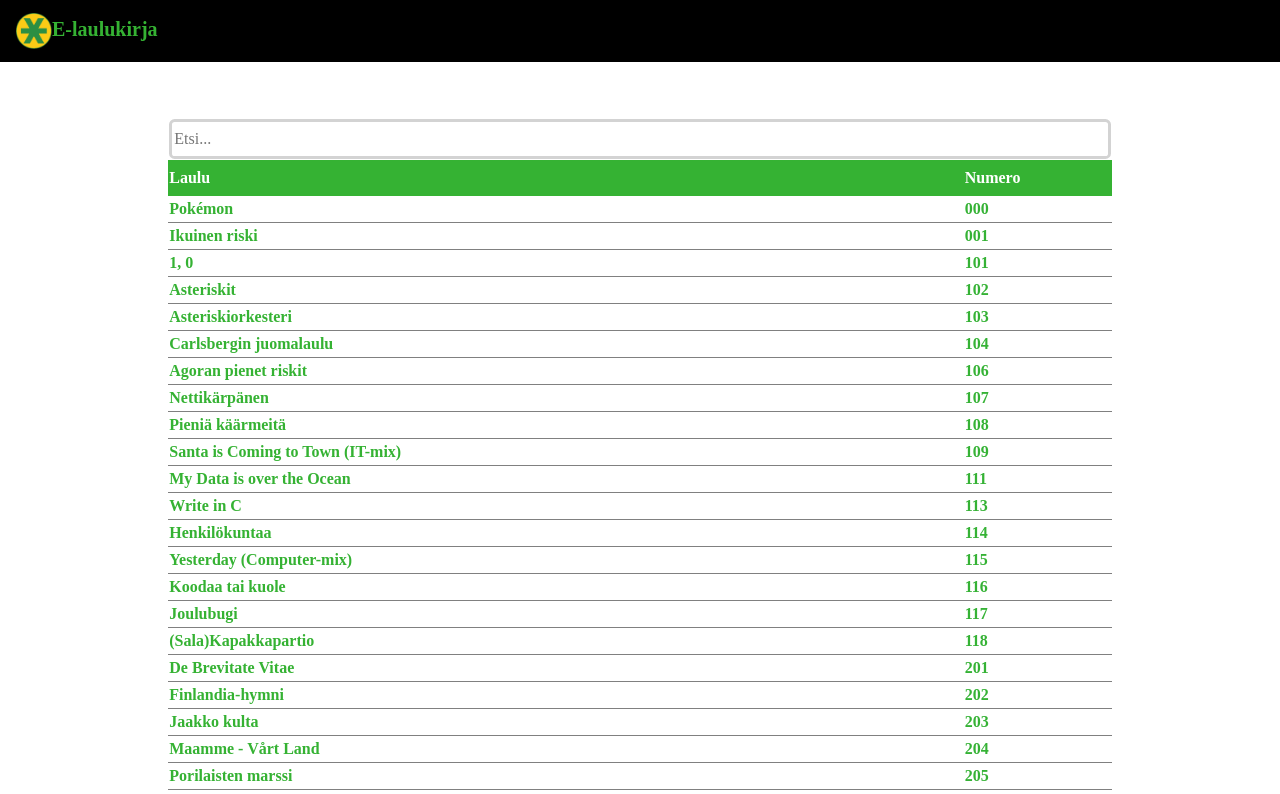
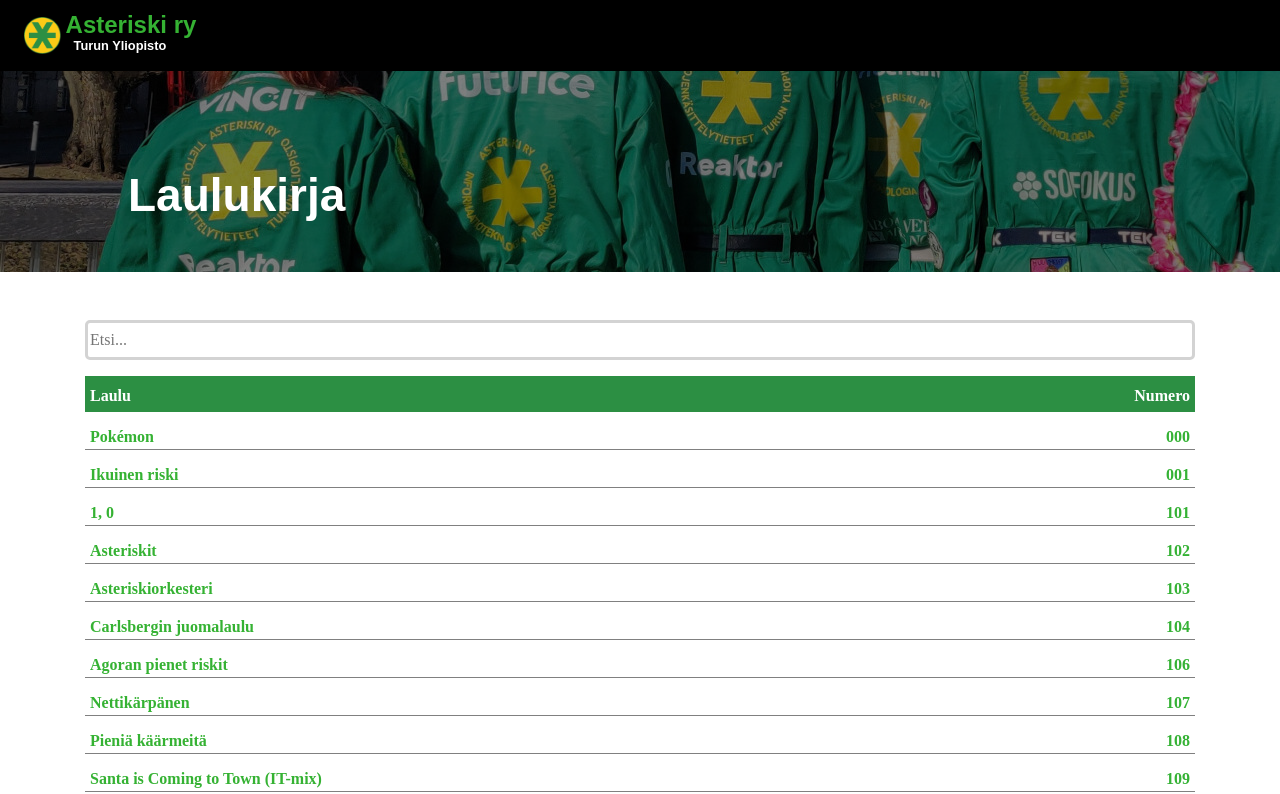
Before and after one commit to asteriskiry/e-laulukirja-frontend, a React (Create React App) app: page / in a window 1280 px wide. Shown: the top 794 px of the page. Built offline with nearby package versions, Linux system fonts and the light colour scheme.

Commit message:
Cleaned up the code and improved appearance

```diff
--- a/src/App.js
+++ b/src/App.js
@@ -5,7 +5,6 @@ import HomeView from './views/HomeView.js';
 import LoginView from './views/LoginView.js';
 import SongView from './views/SongView.js';
 import './app.css'
-
 
 function App() {
   return (
--- a/src/app.css
+++ b/src/app.css
@@ -1,71 +1,192 @@
 *{
     list-style-type: none;
-
     font-family: 'Montserrat', 'sans-serif';
-    /* color: #35b233; */
 }
 
 #logo{
-    width: 1.8em;
-    height: 1.8em;
+    width: 2.3em;
+    height: 2.3em;
     background-color: transparent;
+    margin-top: auto;
+    margin-bottom: auto;
+    transition: 0.5s;
 }
+
+#logo:hover {
+    transform: rotateZ(360deg);
+}
+
+#header-link {
+    text-decoration: none;
+    display: flex;
+    flex-direction: column;
+    text-align: left;
+    color: #35b233;
+    margin-top: auto;
+    margin-bottom: auto;
+}
+
+#header-title, #header-subtitle {
+    font-family: 'Poppins', sans-serif;
+    font-weight: bold;
+}
+
+#header-title {
+    color: #35b233;
+    font-size: 1.5em;
+    margin-top: 0.3em;
+    margin-left: 0.2em;
+    margin-bottom: -0.3em;
+}
+
+#header-subtitle {
+    margin-left: 0.2em;
+    color: white;
+    font-size: 0.8em;
+    margin-left: 1em;
+}
+
 #header{
     background-color: black;
-    color: #35b233  ;
+    color: #35b233;
+    width: 100%;
+    position: fixed;
+    top: 0;
+    z-index: 1;
+}
+
+#header-container {
+    display: flex;
+    flex-direction: row;
+    align-items: center;
+    margin-left: 1.5em;
 }
 
 .link {
     color: #35b233;
+
+}
+.tablerow:hover {
+    color: #35b233;
 }
 
-.link:hover {
-    text-decoration: underline;
-    color: #35b235;
+.tablerow:hover {
+    font-size: 115%;
+    text-decoration: none;
 }
 
-#toprow{
-    background-color: #35b233;
+#toprow {
+    background-color: #2c8f43;
     color: white;
     height: 2.25em;
+    font-weight: bold;
 }
 
-#indent{
-    text-indent: 5em;
+.toprowcell {
+    transition: 0.2s;
+    height: 100%;
+    vertical-align: middle;
+}
 
+#toprow, .tablerow {
+    margin-top: auto;
+    margin-bottom: auto;
+    display: flex;
+    flex-direction: row;
+    align-items: center;
+    transition: 0.2s;
 }
-.tablerow{
 
+.tablerow {
     color: #35b235;
     border-bottom: 0.05em solid gray;
+    margin-top: 5px;
+    margin-bottom: 5px;
+    font-weight: bold;
+}
+
+.songtitle, #toprow-left {
+    padding-left: 5px;
+    width: 85%;
+    padding-top: 8px;
+}
+
+.songnumber, #toprow-right {
+    padding-top: 8px;
+    width: 15%;
+    text-align: right;
+    padding-right: 5px;
+}
+
+#indent {
+    text-indent: 5em;
+}
+
+#song, #main {
+    margin-top: 3em;
+}
+
+#songlist, #song {
+    width: 100%;
+    margin-left: auto;
+    margin-right: auto;
+}
+
+#song {
+    margin-left: auto;
+    margin-right: auto;
 
 }
 
-#songlist, #song{
-    width: 85%;
-    margin-left: 7.5%;
-    margin-right: 7.5%;
-    margin-top: 5%;
+#search {
+    width: 100%;
+    border: 0.2em solid lightgray;
+    border-radius: 5px;
+    height: 2.5em;
+    margin-bottom: 1em;
 }
 
-#search{
+#main {
     width: 100%;
-    border: 0.2em solid lightgray;
-    border-radius: 0.35em;
-    height: 2.5em;
+    margin-left: auto;
+    margin-right: auto;
+    align-content: center;
+    justify-content: center;
 }
 
-
-#main{
-    align-content: center;
-    justify-content: center;
-
-}
-.toprowcell:hover{
+.toprowcell:hover {
     background-color: #008000;
     cursor: pointer;
-    text-decoration: underline;
 }
 
+#banner {
+    background-image: url("components/banner/tausta-smaller.jpeg");
+    width: 100%;
+    height: 17em;
+}
+
+#banner-container {
+    position: relative;
+    top: 0;
+    left: 0;
+    width: 100%;
+    height: 100%;
+    background-color: rgba(0,0,0, 0.5);
+    z-index: 0;
+    align-items: center;
+}
+
+#banner-title {
+    padding-top: 3.5em;
+    margin-left: 10%;
+    color: white;
+    font-size: 3em;
+    z-index: 4;
+    opacity: 1;
+    font-size: 46px;
+    font-weight: bold;
+    font-family: 'Poppins',sans-serif;
+}
 
 @import url('https://fonts.googleapis.com/css?family=Montserrat&display=swap');
+@import url('https://fonts.googleapis.com/css?family=Poppins&display=swap');
--- /dev/null
+++ b/src/components/banner/BannerComponent.js
@@ -0,0 +1,13 @@
+import React, { Component } from 'react';
+
+class BannerComponent extends Component {
+  render(){
+    return(
+      <div id="banner">
+        <div id="banner-container"><p id="banner-title">Laulukirja</p></div>
+      </div>
+    )
+  }
+}
+
+export default BannerComponent
--- a/src/components/header/HeaderComponent.js
+++ b/src/components/header/HeaderComponent.js
@@ -1,18 +1,13 @@
 import React, { Component } from 'react';
-import { Navbar} from 'react-bootstrap';
-import  logo from './asteriski-logo.png'
+import logo from './asteriski-logo.png'
 
 class HeaderComponent extends Component {
-
   render() {
     return (
-      <Navbar id="header" variant="dark" expand="lg" >
-
-       <Navbar.Brand id="header" href="/"><img id="logo" alt="Asteriski logo" src={logo} /><b>E-laulukirja</b></Navbar.Brand>
-
-        <Navbar.Collapse id="header">
-        </Navbar.Collapse>
-      </Navbar>
+      <div id="header">
+       <div id="header-container" href="/"><img id="logo" alt="Asteriski logo" src={logo} />
+        <a id="header-link" href="/"><p id="header-title">Asteriski ry</p> <p id="header-subtitle">Turun Yliopisto</p></a></div>
+      </div>
     );
   }
 }
--- a/src/components/main/MainComponent.js
+++ b/src/components/main/MainComponent.js
@@ -1,13 +1,15 @@
 import React, { Component } from 'react';
 import { Container } from 'react-bootstrap';
 import Header from '../header/HeaderComponent.js';
+import BannerComponent from '../banner/BannerComponent.js'
 
 class MainComponent extends Component {
   render() {
     return (
       <div>
         <Header />
-        <Container>{this.props.children}</Container>
+          <BannerComponent />
+          <Container id="container">{this.props.children}</Container>
       </div>
     );
   }
--- a/src/components/songlist/SonglistComponent.js
+++ b/src/components/songlist/SonglistComponent.js
@@ -39,28 +39,26 @@ sortSongs(songs){
     || this.state.search.toLowerCase() === song.number.substring(0, this.state.search.length).toLowerCase())
     let songs = this.sortSongs(filtered)
 
-
     return (
-      <div>
-
-          <div id="main">
-
-            <table id="songlist">
-              <tbody>
-              <tr><th colSpan="2"><input id="search" placeholder="Etsi..." onChange={this.handleChange}></input></th></tr>
-              <tr id="toprow"><th class="toprowcell" onClick={() => this.setState({sortBy : true})}>Laulu</th>
-              <th class="toprowcell" onClick={() => this.setState({sortBy : false })}>Numero</th></tr>{songs.map((song) => (
-              <tr class="tablerow" key={song.title}><th><Link class="link" to={`/song/${song.number}`}>{song.title}</Link></th><th>{song.number}</th></tr>
-              ))}
-              </tbody>
-            </table>
-
+      <div id="main">
+          <div>
+            <div id="songlist">
+              <div id="songlist-container">
+                <div><div colSpan="2"><input id="search" placeholder="Etsi..." onChange={this.handleChange}></input></div></div>
+                <div id="toprow"><div id="toprow-left" className="toprowcell" onClick={() => this.setState({sortBy : true})}>Laulu</div>
+                  <div id="toprow-right" className="toprowcell" onClick={() => this.setState({sortBy : false })}>Numero</div>
+                </div>
+                {songs.map((song) => (
+                <Link to={`/song/${song.number}`} className="tablerow" key={song.title}>
+                  <div className="songtitle"><div className="link">{song.title}</div></div>
+                  <div className="songnumber">{song.number}</div>
+                </Link>))}
+              </div>
+            </div>
           </div>
       </div>
-
       )
   }
-
 
   async componentDidMount() {
     //Noudetaan laulukirjatiedosto
@@ -73,8 +71,6 @@ sortSongs(songs){
 
       let songdata = songs.data
       //Lajitellaan laulut numeron perusteella
-
-
       this.setState({
         ...this.state,
         ...{
--- a/src/views/HomeView.js
+++ b/src/views/HomeView.js
@@ -6,8 +6,6 @@ class HomeView extends Component {
   render() {
     return (
       <MainComponent>
-
-
         <SonglistComponent />
       </MainComponent>
     );
--- a/src/views/SongView.js
+++ b/src/views/SongView.js
@@ -34,10 +34,8 @@ class SongView extends Component {
       } catch (e) {
         console.log(e);
       }
-
   }
   render() {
-
     //Palautetaan tyhjä sivu sillä aikaa, kun laulu ei ole latautunut
     if(this.state.song === null){
       return(
@@ -67,8 +65,6 @@ class SongView extends Component {
         </MainComponent>
       )
     }
-
-
 }
 
 export default SongView;
```
Also changed, not shown: src/components/banner/tausta-smaller.jpeg (added), 1 other file (tests, documents, lock files or other folders).
